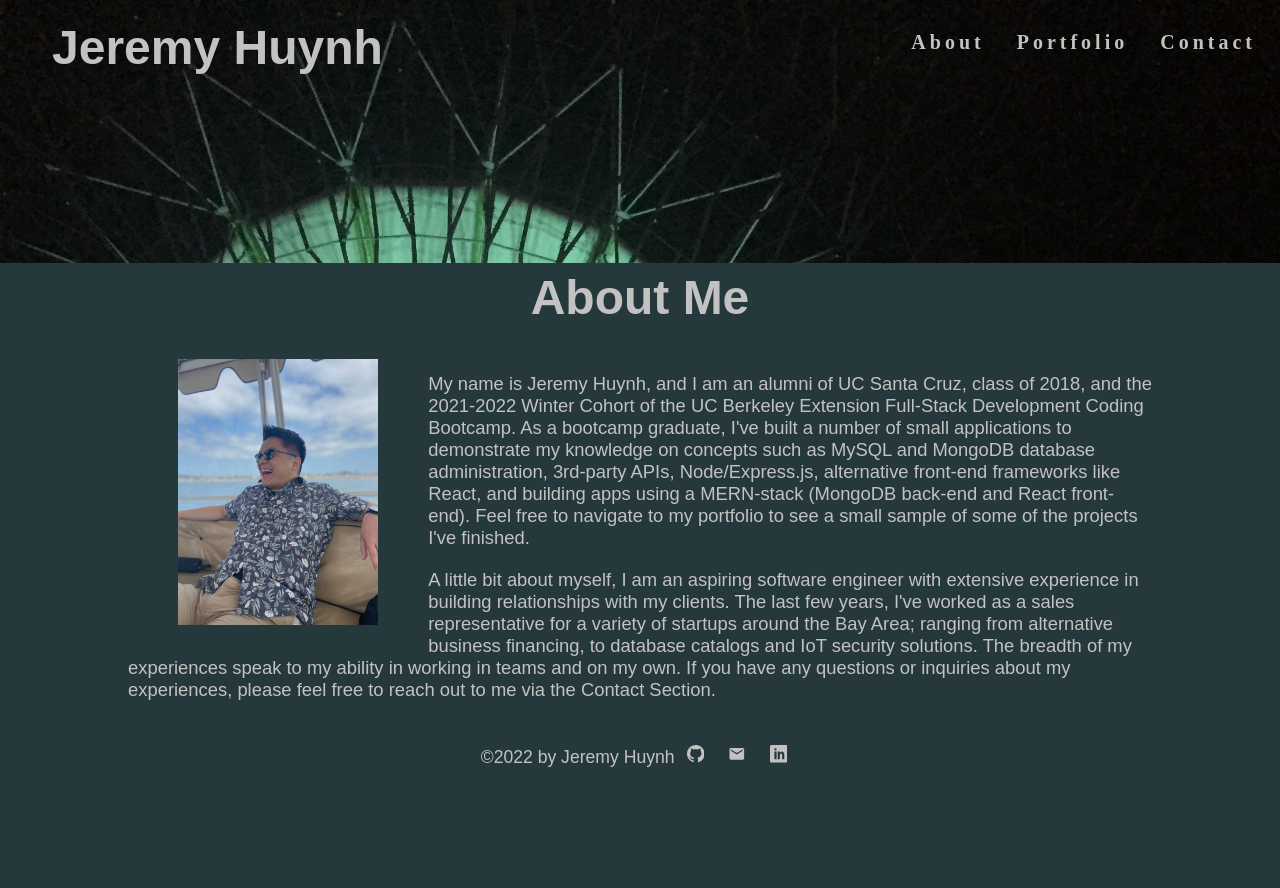
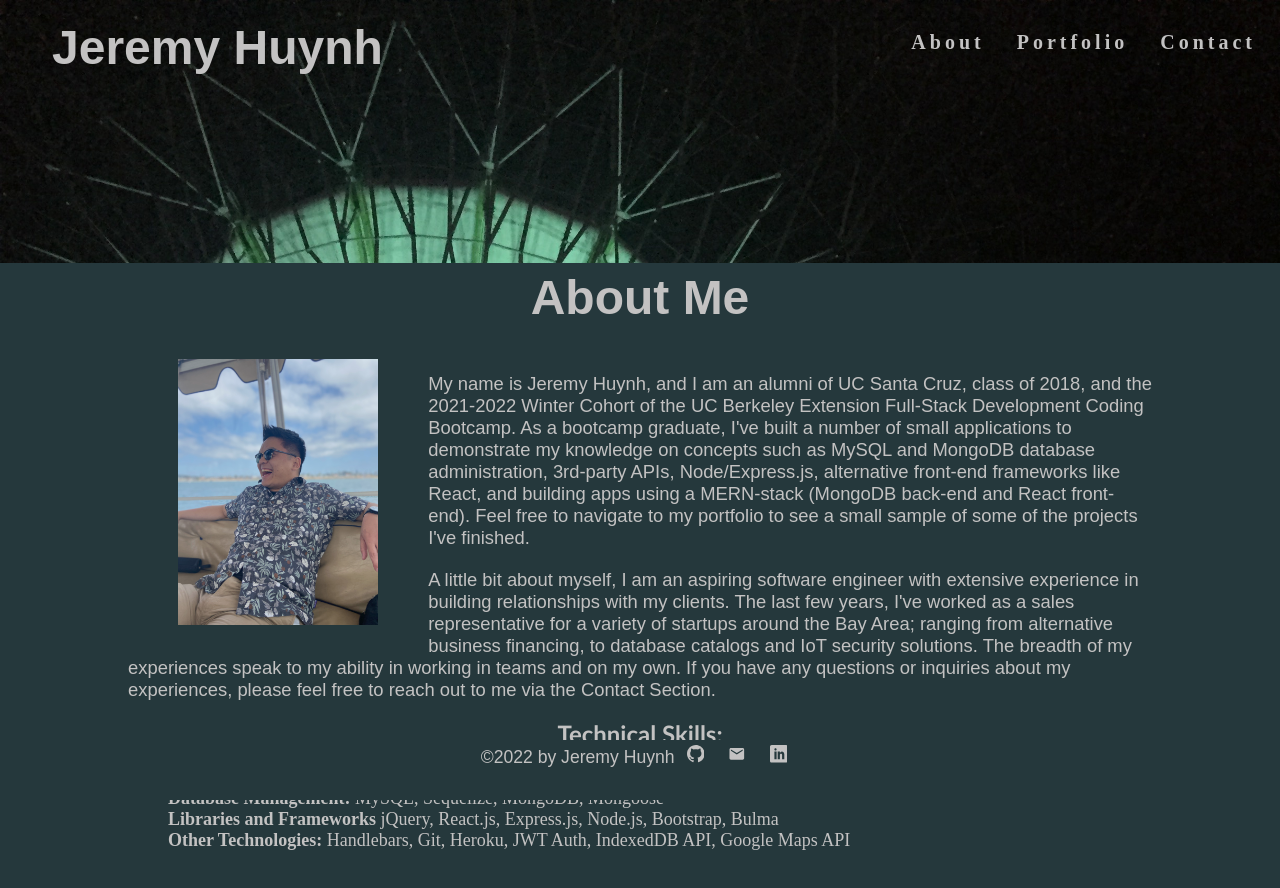
Before and after one commit to jermeewinn/jeremy-huynh-portfolio2.0, a React (Create React App) app: page / in a window 1280 px wide. Shown: the top 888 px of the page. Before the commit the page ends 800 px from the top, so only its background shows below. Built offline with nearby package versions, Linux system fonts and the light colour scheme.

Commit message:
added technical skills section to #About section

```diff
--- a/src/components/About/index.js
+++ b/src/components/About/index.js
@@ -27,6 +27,29 @@ function About() {
                     If you have any questions or inquiries about my experiences, please feel free to reach out to me via the Contact Section.
                 </p>
             </div>
+            <div className='skillListContainer'>
+                <div>
+                    <h4>
+                        <b id='skillListTitle'>Technical Skills:</b>
+                    </h4>
+                    <ul>
+                        <li>
+                            <b>Programming Languages:</b> HTML, CSS, JavaScript
+                        </li>
+                        <li>
+                            <b>Database Management:</b> MySQL, Sequelize, MongoDB, Mongoose
+                        </li>
+                        <li>
+                            <b>Libraries and Frameworks</b> jQuery, React.js, Express.js, Node.js, Bootstrap, Bulma
+                        </li>
+                        <li>
+                            <b>Other Technologies:</b> Handlebars, Git, Heroku, JWT Auth, IndexedDB API, Google Maps API
+                        </li>
+                    </ul>
+                </div>
+
+
+            </div>
         </section>
     )
 };
--- a/src/index.css
+++ b/src/index.css
@@ -39,6 +39,10 @@ body {
 
 }
 
+.skillListTitle {
+  text-align: center;
+}
+
 h1 {
   font-family: 'Arial', 'Gill Sans', 'Gill Sans MT', Calibri, 'Trebuchet MS', sans-serif;
   font-size: 3rem;
@@ -71,6 +75,7 @@ h4 {
   font-weight: 500;
   margin: 5px 0;
   line-height: 1.25;
+  text-align: center;
 }
 
 h5 {
```
